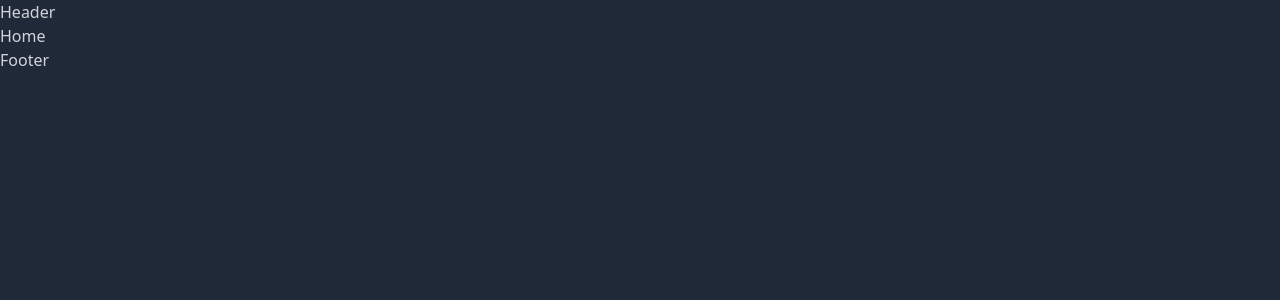
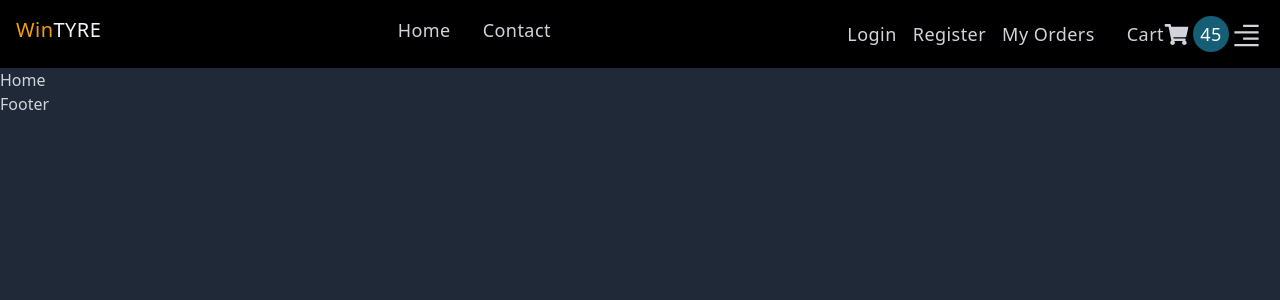
Before and after one commit to fhlarif/react-eshop, a React (Vite) app: page / in a window 1280 px wide. Shown: the top 300 px of the page. Built offline with nearby package versions, Linux system fonts and the light colour scheme.

Commit message:
update navbar

```diff
--- a/package.json
+++ b/package.json
@@ -11,6 +11,7 @@
   "dependencies": {
     "react": "^18.2.0",
     "react-dom": "^18.2.0",
+    "react-icons": "^4.6.0",
     "react-router-dom": "^6.4.3"
   },
   "devDependencies": {
--- a/src/components/Header.tsx
+++ b/src/components/Header.tsx
@@ -1,7 +1,104 @@
-import React from "react";
+import { ReactNode, useState } from "react";
+import { Link } from "react-router-dom";
+import { FaShoppingCart } from "react-icons/fa";
+import { AiOutlineAlignRight } from "react-icons/ai";
 
 const Header = () => {
-  return <div>Header</div>;
+  const [showMenu, setShowMenu] = useState(false);
+
+  const toggleMenu = () => {
+    console.log("click");
+    setShowMenu(!showMenu);
+  };
+
+  const hideMenu = () => {
+    setShowMenu(false);
+  };
+
+  return (
+    <header className="w-full bg-black p-4 lg:text-lg leading-loose tracking-wide md:text-md text-sm">
+      <div
+        className={`w-full ${
+          showMenu ? "flex" : "hidden"
+        } justify-between h-full bg-gray-900 bg-opacity-70 absolute inset-0`}
+        onClick={() => hideMenu()}></div>
+      <nav className="flex justify-between">
+        {Logo}
+        {NavLeft}
+        <NavRight toggleMenu={toggleMenu} />
+      </nav>
+    </header>
+  );
+};
+
+type Props = {
+  children?: ReactNode;
+};
+const Li = ({ children }: Props) => {
+  return (
+    <li className="hover:underline hover:decoration-amber-500 underline-offset-8 hover:text-amber-500 ">{children}</li>
+  );
+};
+
+const Logo = (
+  <Link to="/">
+    <h1 className="uppercase text-lg md:text-xl flex">
+      <span className="text-amber-500 capitalize">win</span>
+      <span className="text-gray-100">Tyre</span>
+    </h1>
+  </Link>
+);
+
+const NavLeft = (
+  <ul className="hidden md:flex space-x-8">
+    <Li>
+      <Link to="/">Home</Link>
+    </Li>
+    <Li>
+      <Link to="/contact">Contact</Link>
+    </Li>
+  </ul>
+);
+
+const Cart = () => {
+  return (
+    <Link to="/cart">
+      <span className="flex gap-1">
+        <span className="pt-1 flex">
+          Cart <FaShoppingCart size={25} className="pt-1" />
+        </span>
+        <span className="text-md  bg-cyan-800 rounded-3xl w-9 h-9 p-1  self-baseline  text-center text-ellipsis text-white">
+          45
+        </span>
+      </span>
+    </Link>
+  );
+};
+
+const NavRight = ({ toggleMenu }: any) => {
+  return (
+    <ul className="flex space-x-8 items-center">
+      <div className="hidden md:flex justify between gap-4 ">
+        <Li>
+          <Link to="/login">Login</Link>
+        </Li>
+        <Li>
+          <Link to="/register">Register</Link>
+        </Li>
+        <Li>
+          <Link to="/order-history">My Orders</Link>
+        </Li>
+      </div>
+      <div className="flex">
+        <Li>
+          <Cart />
+        </Li>
+        <div onClick={() => toggleMenu()} className="cursor-pointer">
+          <AiOutlineAlignRight size={35} className="pt-1" />
+        </div>
+      </div>
+    </ul>
+  );
 };
 
 export default Header;
--- /dev/null
+++ b/src/components/index.ts
@@ -0,0 +1,4 @@
+import Footer from "./Footer";
+import Header from "./Header";
+
+export { Footer, Header };
--- a/src/pages/home/Home.tsx
+++ b/src/pages/home/Home.tsx
@@ -1,5 +1,3 @@
-import React from "react";
-
 const Home = () => {
   return <div>Home</div>;
 };
--- /dev/null
+++ b/src/pages/index.ts
@@ -0,0 +1,4 @@
+import Home from "./home/Home";
+import Contact from "./contact/Contact";
+
+export { Home, Contact };
```
Also changed, not shown: src/App.tsx (+4 -4 lines), 1 other file (tests, documents, lock files or other folders).
